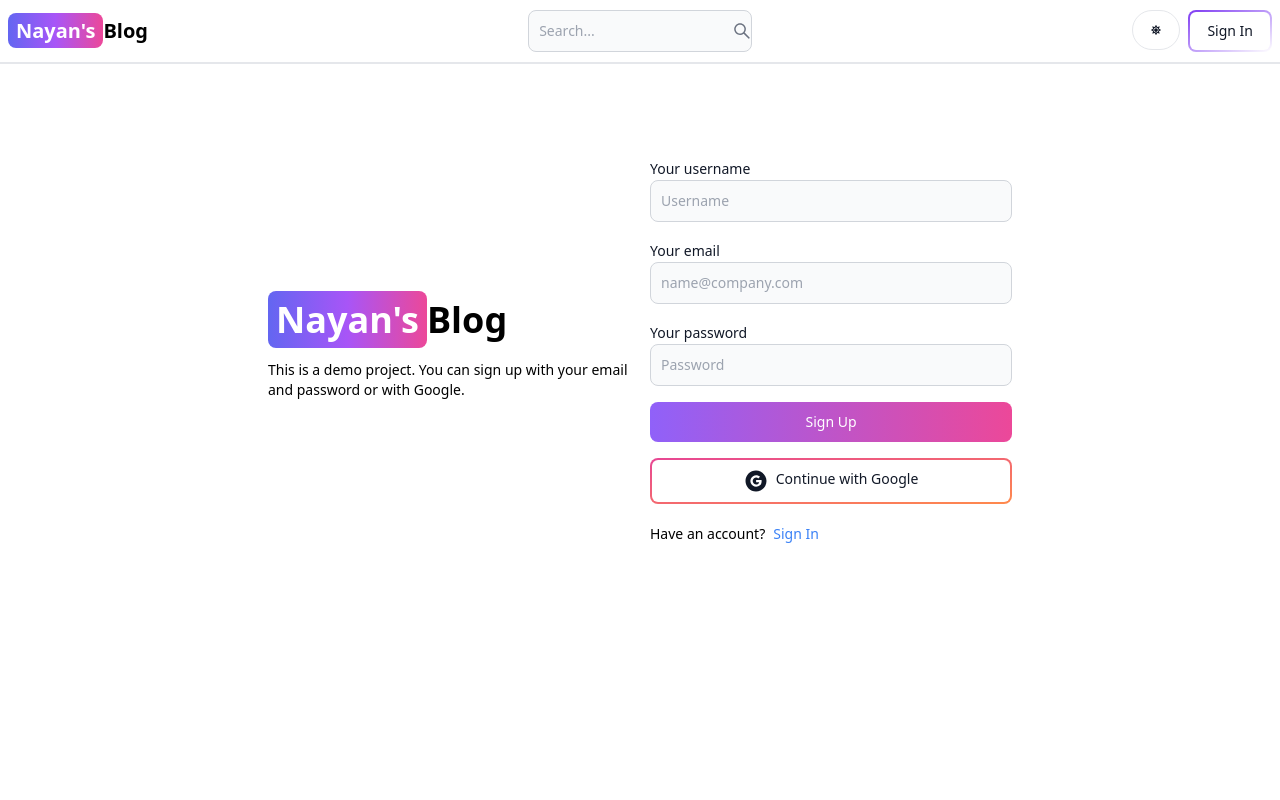
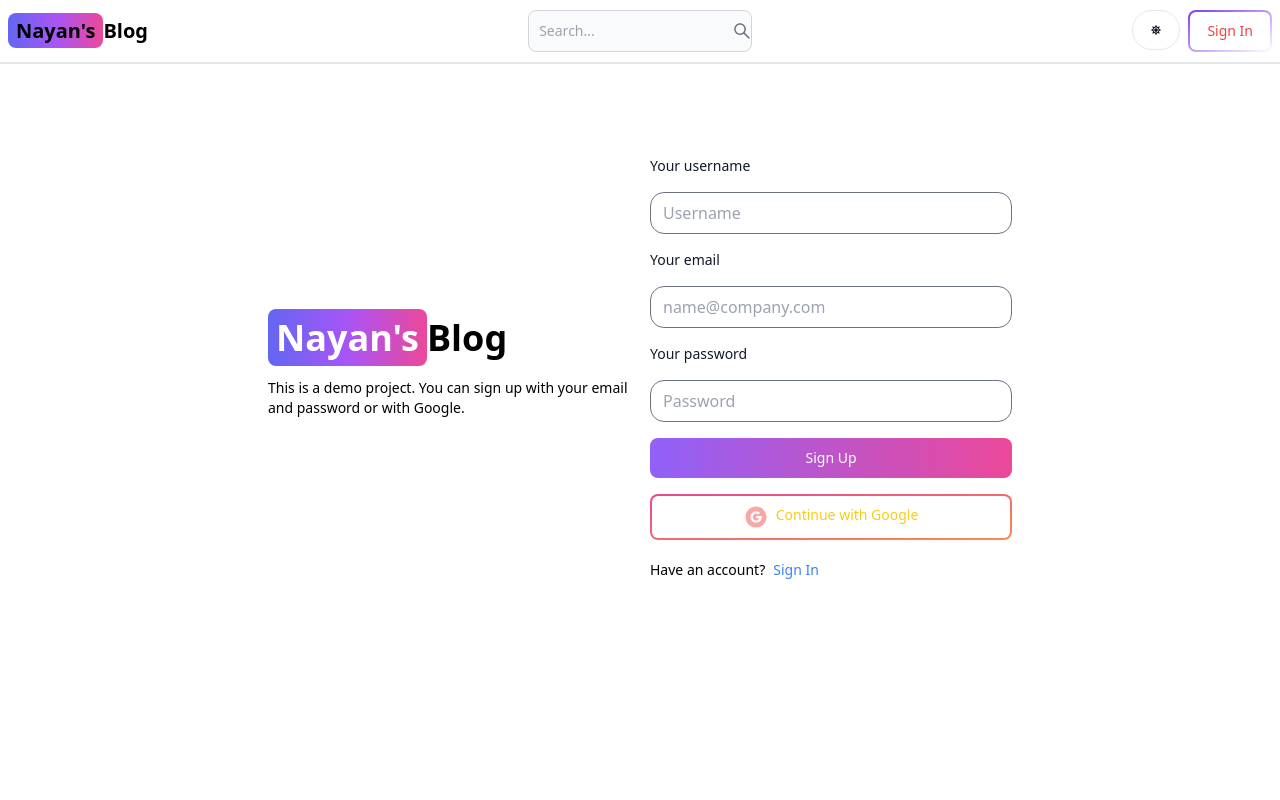
Before and after one commit to Nayan7652Thakur/our-blog, a React (Vite) app in the folder client/: page /sign-up in a window 1280 px wide. Shown: the top 800 px of the page. Built offline with nearby package versions, Linux system fonts and the light colour scheme.

Commit message:
last code

```diff
--- a/client/src/components/Header.jsx
+++ b/client/src/components/Header.jsx
@@ -30,7 +30,6 @@ export default function Header() {
         method: 'POST',
       });
       const data = await res.json();
-      navigate("/sign-in")
       if (!res.ok) {
         console.log(data.message);
       } else {
@@ -53,9 +52,9 @@ export default function Header() {
     <Navbar className='border-b-2'>
       <Link
         to='/'
-        className='self-center whitespace-nowrap text-sm sm:text-xl font-semibold dark:text-white'
+        className='self-center whitespace-nowrap text-sm sm:text-xl font-semibold light:text-black'
       >
-        <span className='px-2 py-1 bg-gradient-to-r from-indigo-500 via-purple-500 to-pink-500 rounded-lg text-white'>
+        <span className='px-2 py-1 bg-gradient-to-r from-indigo-500 via-purple-500 to-pink-500 rounded-lg text-black'>
           Nayan's
         </span>
         Blog
@@ -105,7 +104,9 @@ export default function Header() {
         ) : (
           <Link to='/sign-in'>
             <Button gradientDuoTone='purpleToBlue' outline>
+              <span className='text-red-500'>
               Sign In
+              </span>
             </Button>
           </Link>
         )}
--- a/client/src/components/OAuth.jsx
+++ b/client/src/components/OAuth.jsx
@@ -35,8 +35,11 @@ export default function OAuth() {
     }
   return (
     <Button type='button' gradientDuoTone='pinkToOrange' outline onClick={handleGoogleClick}>
-        <AiFillGoogleCircle className='w-6 h-6 mr-2'/>
+        <AiFillGoogleCircle className='w-6 h-6 mr-2 text-red-300'/>
+        <span className='text-yellow-400'>
         Continue with Google
+
+        </span>
     </Button>
   )
 }
--- /dev/null
+++ b/client/src/components/Wallpaper.jsx
@@ -0,0 +1,28 @@
+import React from 'react'
+import { Button } from 'flowbite-react';
+
+
+const Wallpaper = () => {
+  return (
+    <div className='flex flex-col sm:flex-row p-3 border border-teal-500 justify-center items-center rounded-tl-3xl rounded-br-3xl text-center'>
+    <div className="flex-1 justify-center flex flex-col">
+        <h2 className='text-2xl'>
+            Download High Qualiti Wallpaper Like 4k,8k and more...
+        </h2>
+        <p className='text-gray-500 my-2'>
+            Checkout 100M+ Wallpaper...
+        </p>
+        <Button gradientDuoTone='purpleToPink' className='rounded-tl-xl rounded-bl-none'>
+            <a href="https://nayan-home-page-dev.netlify.app/" target='_blank' rel='noopener noreferrer'>
+                100 JavaScript Projects
+            </a>
+        </Button>
+    </div>
+    <div className="p-7 flex-1">
+        <img src="https://images.unsplash.com/photo-1469285994282-454ceb49e63c?crop=entropy&cs=srgb&fm=jpg&ixid=M3w2NDA5MzR8MHwxfHNlYXJjaHwxMHx8Y2FyfGVufDB8fHx8MTcyMzYzNjk0N3ww&ixlib=rb-4.0.3&q=85" />
+    </div>
+</div>
+  )
+}
+
+export default Wallpaper
--- a/client/src/index.css
+++ b/client/src/index.css
@@ -1,4 +1,4 @@
-@import 'flowbite';
+ @import 'flowbite';
 
 @tailwind base;
 @tailwind components;
@@ -41,3 +41,12 @@ body{
 .dark .post-content a{
     color: red;
 }
+
+
+.lop{
+    display: contents;
+}
+
+.input{
+    border-radius: 14px;
+}
--- a/client/src/pages/About.jsx
+++ b/client/src/pages/About.jsx
@@ -8,7 +8,7 @@ export default function About() {
           </h1>
           <div className='text-md text-gray-500 flex flex-col gap-6'>
             <p>
-              Welcome to Nayan's Blog! This blog was created by Sahand Ghavidel
+              Welcome to Nayan's Blog! This blog was created by Nayan
               as a personal project to share his thoughts and ideas with the
               world. Nayan is a passionate developer who loves to write about
               technology, coding, and everything in between.
@@ -17,7 +17,7 @@ export default function About() {
             <p>
               On this blog, you'll find weekly articles and tutorials on topics
               such as web development, software engineering, and programming
-              languages. Nayan is always learning and exploring new
+              languages. I always learning and exploring new
               technologies, so be sure to check back often for new content!
             </p>
 
--- a/client/src/pages/Home.jsx
+++ b/client/src/pages/Home.jsx
@@ -2,6 +2,7 @@ import { Link } from 'react-router-dom';
 import CallToAction from '../components/CallToAction';
 import { useEffect, useState } from 'react';
 import PostCard from '../components/PostCard';
+import Wallpaper from '../components/Wallpaper';
 
 export default function Home() {
   const [posts, setPosts] = useState([]);
@@ -29,6 +30,11 @@ export default function Home() {
           View all posts
         </Link>
       </div>
+
+      <div className='p-3 bg-amber-100 dark:bg-slate-700'>
+        <Wallpaper />
+      </div>
+
       <div className='p-3 bg-amber-100 dark:bg-slate-700'>
         <CallToAction />
       </div>
--- a/client/src/pages/SignUp.jsx
+++ b/client/src/pages/SignUp.jsx
@@ -29,7 +29,7 @@ export default function SignUp() {
         return setErrorMessage(data.message);
       }
       setLoading(false);
-      if(res.ok) {
+      if (res.ok) {
         navigate('/');
       }
     } catch (error) {
@@ -42,7 +42,7 @@ export default function SignUp() {
       <div className='flex p-3 max-w-3xl mx-auto flex-col md:flex-row md:items-center gap-5'>
         {/* left */}
         <div className='flex-1'>
-          <Link to='/' className='font-bold dark:text-white text-4xl'>
+          <Link to='/' className='font-bold light:text-white text-4xl'>
             <span className='px-2 py-1 bg-gradient-to-r from-indigo-500 via-purple-500 to-pink-500 rounded-lg text-white'>
               Nayan's
             </span>
@@ -57,32 +57,35 @@ export default function SignUp() {
 
         <div className='flex-1'>
           <form className='flex flex-col gap-4' onSubmit={handleSubmit}>
-            <div>
+            <div className='lop'>
               <Label value='Your username' />
-              <TextInput
+              <input
                 type='text'
                 placeholder='Username'
                 id='username'
                 onChange={handleChange}
-              autoComplete='off'
+                autoComplete='off'
+                className='input text-black'
               />
             </div>
-            <div>
+            <div className='lop'>
               <Label value='Your email' />
-              <TextInput
+              <input
                 type='email'
                 placeholder='name@company.com'
                 id='email'
                 onChange={handleChange}
+                className='input text-black'
               />
             </div>
-            <div>
+            <div className='lop'>
               <Label value='Your password' />
-              <TextInput
+              <input
                 type='password'
                 placeholder='Password'
                 id='password'
                 onChange={handleChange}
+                className='input text-black'
               />
             </div>
             <Button
```
